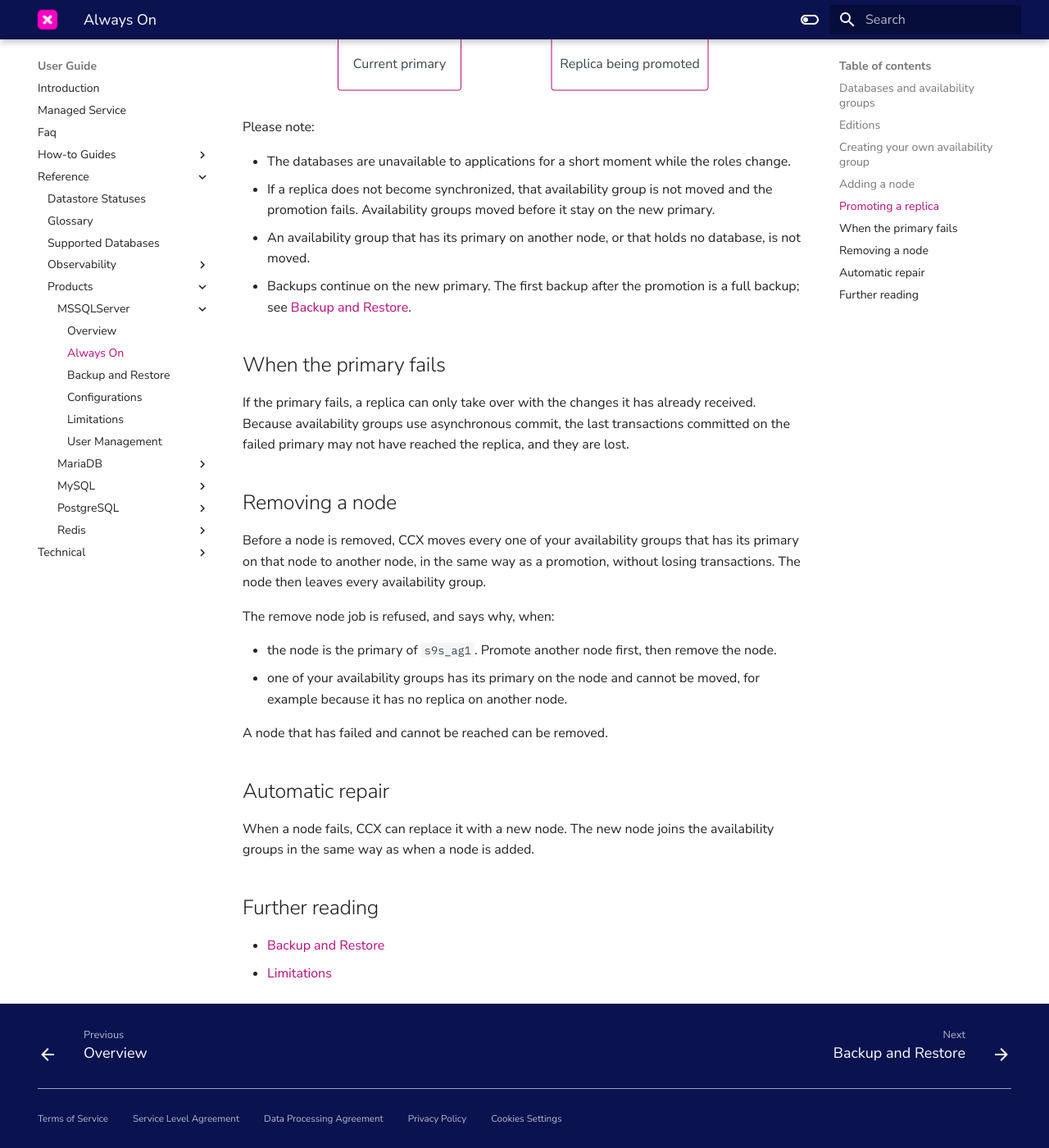
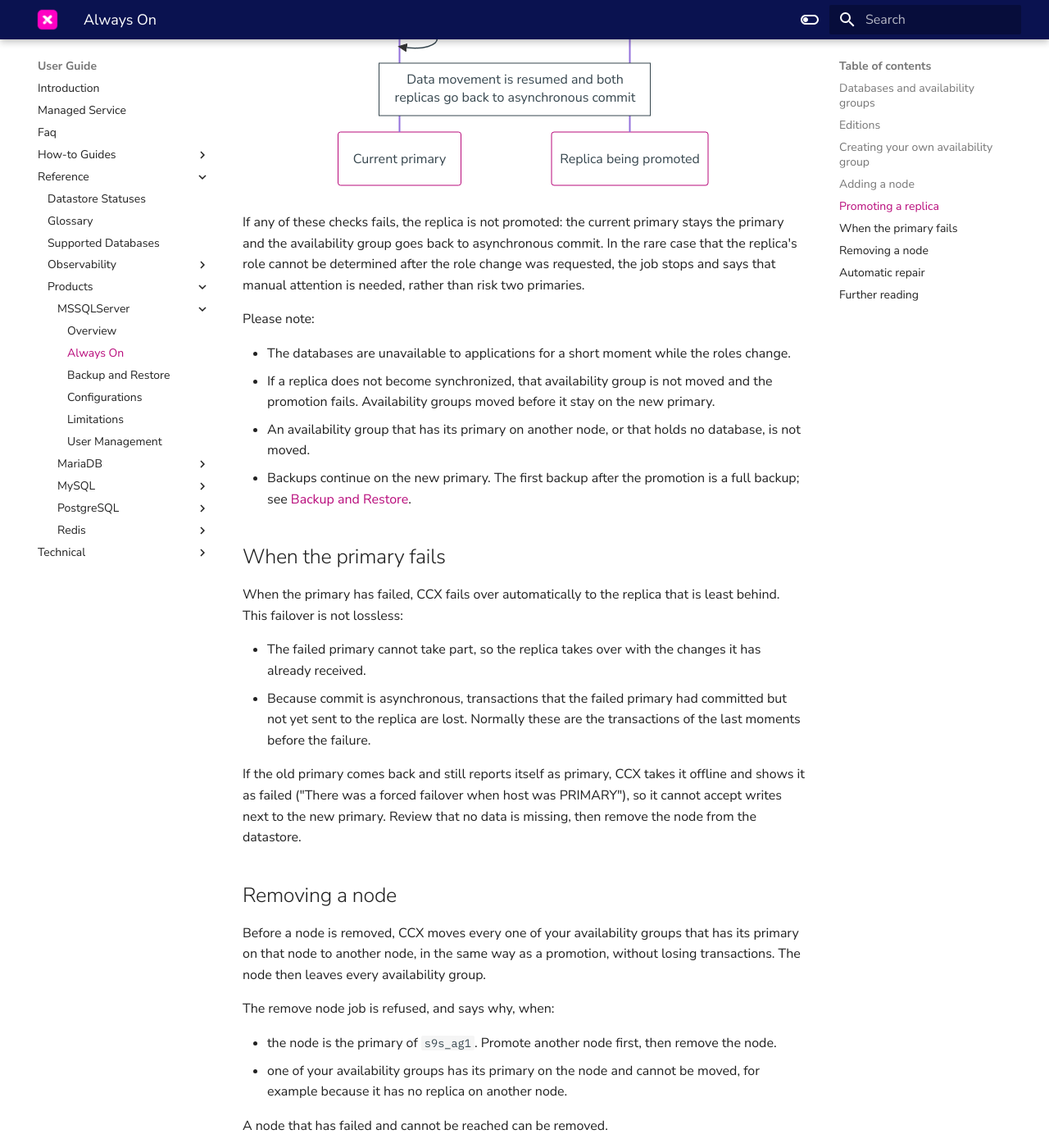
Before and after one commit to severalnines/ccx-docs, an MkDocs documentation site: the page built from docs/user/Reference/Products/MSSQLServer/always-on.md, in a window 1280 px wide and 1400 px high, scrolled down 4161 px. Shown: the whole window at 82% size. Built offline with MkDocs 1.6.1 and Material for MkDocs 9.7.7, drawn with Linux system fonts in a browser that asks for light colours; comment, search, counter and statistics services are not loaded; some of the changed text lies outside the part shown.

Commit message:
MSSQL pages: say promotion is lossless and an automatic failover is not
A promotion is a planned switchover that changes roles only once the replica
holds the primary's frozen log; an automatic failover after the primary has
failed is forced, so with asynchronous commit it can lose the last
transactions, and a returning old primary is taken offline. Only asynchronous
commit is supported, which the overview and limitations now say explicitly.

Co-Authored-By: Claude Opus 5.5 <noreply@anthropic.com>
Claude-Session: https://claude.ai/code/session_011khNu5haTYxvRw8kfW5VCy

````diff
--- a/docs/user/Reference/Products/MSSQLServer/always-on.md
+++ b/docs/user/Reference/Products/MSSQLServer/always-on.md
@@ -48,7 +48,7 @@ A database that is in no availability group is not replicated. It exists only on
 
 :::
 
-All availability groups use **asynchronous commit**. The primary does not wait for the secondaries before it confirms a transaction, so writes are not slowed down by the replicas. A secondary is normally a little behind the primary.
+Only **asynchronous commit** is supported: all availability groups use it. The primary does not wait for the secondaries before it confirms a transaction, so writes are not slowed down by the replicas. A secondary is normally a little behind the primary.
 
 ## Editions
 
@@ -123,7 +123,9 @@ When a node is added, it joins every availability group whose primary is the dat
 
 ## Promoting a replica
 
-Promoting a replica makes it the new primary. CCX moves every availability group that has its primary on the current primary and holds a database. CCX moves each one without losing transactions:
+Promoting a replica makes it the new primary. A promotion is lossless: no committed transaction is lost.
+
+CCX moves every availability group that has its primary on the current primary and holds a database. For each one, CCX makes sure the replica has everything before it changes the roles:
 
 ```mermaid
 sequenceDiagram
@@ -133,10 +135,13 @@ sequenceDiagram
     P->>S: Sends the remaining changes
     Note over S: CCX waits until the replica is synchronized<br/>and holds all of the primary's log
     Note over P: The availability group is taken offline<br/>on the current primary (writes stop)
+    Note over S: CCX checks again that the replica<br/>holds all of the now frozen log
     S->>S: Takes the primary role
     P->>P: Becomes a secondary
     Note over P,S: Data movement is resumed and both<br/>replicas go back to asynchronous commit
 ```
+
+If any of these checks fails, the replica is not promoted: the current primary stays the primary and the availability group goes back to asynchronous commit. In the rare case that the replica's role cannot be determined after the role change was requested, the job stops and says that manual attention is needed, rather than risk two primaries.
 
 Please note:
 
@@ -147,7 +152,12 @@ Please note:
 
 ## When the primary fails
 
-If the primary fails, a replica can only take over with the changes it has already received. Because availability groups use asynchronous commit, the last transactions committed on the failed primary may not have reached the replica, and they are lost.
+When the primary has failed, CCX fails over automatically to the replica that is least behind. This failover is not lossless:
+
+- The failed primary cannot take part, so the replica takes over with the changes it has already received.
+- Because commit is asynchronous, transactions that the failed primary had committed but not yet sent to the replica are lost. Normally these are the transactions of the last moments before the failure.
+
+If the old primary comes back and still reports itself as primary, CCX takes it offline and shows it as failed ("There was a forced failover when host was PRIMARY"), so it cannot accept writes next to the new primary. Review that no data is missing, then remove the node from the datastore.
 
 ## Removing a node
 
````
Also changed, not shown: docs/user/Reference/Products/MSSQLServer/limitations.md (+1 -1 lines), docs/user/Reference/Products/MSSQLServer/overview.md (+2 -0 lines).
